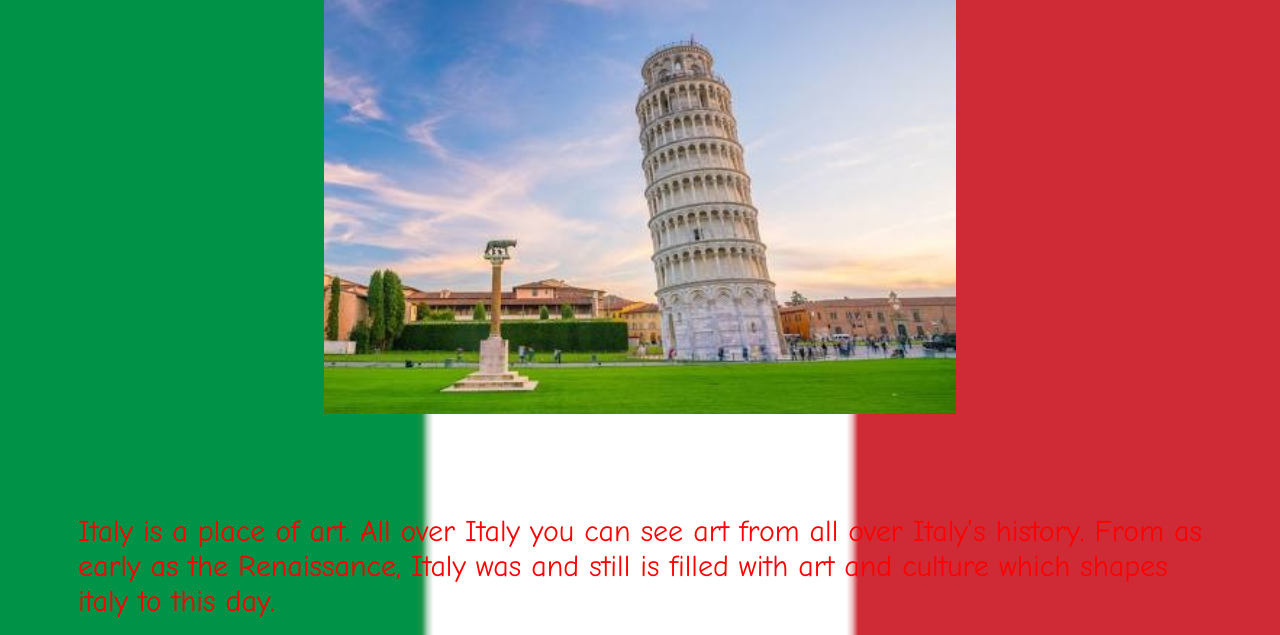
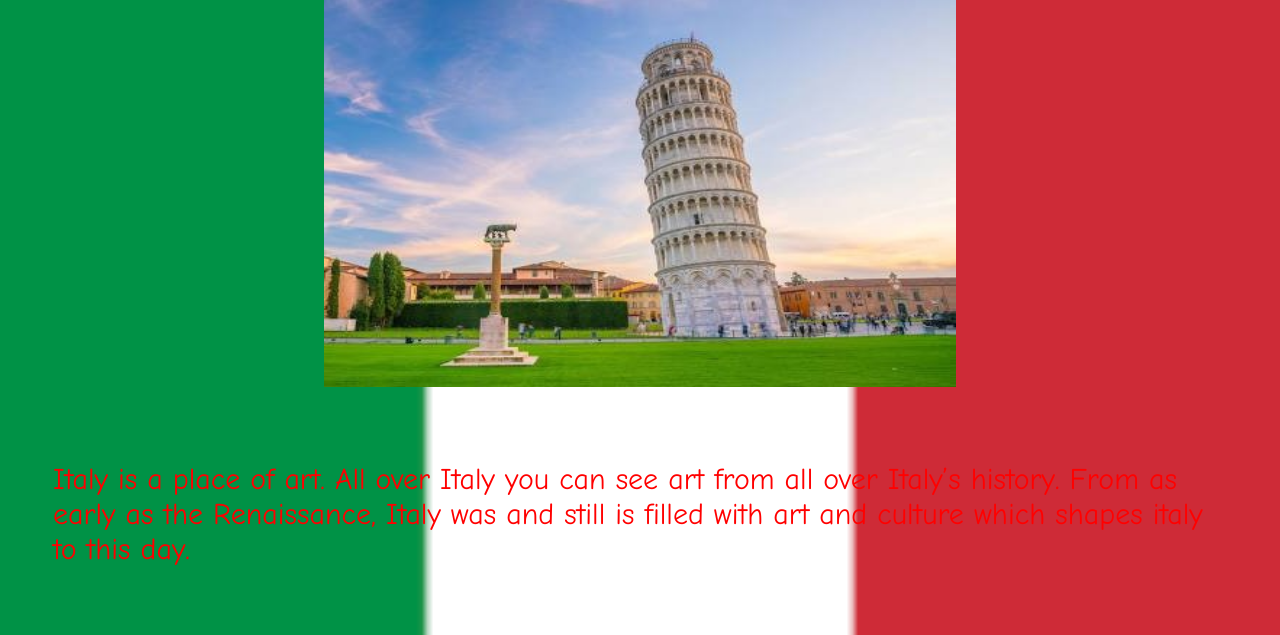
Before and after one commit to KDen124/Country-Project, a plain HTML site: page index.html in a window 1280 px wide. Shown: the part 317-952 px from the top of the page. Drawn offline with Linux system fonts and the light colour scheme.

Commit message:
Update style.css

```diff
--- a/style.css
+++ b/style.css
@@ -89,7 +89,7 @@ img:hover{
 }
 
 #body p{
-	padding:70px;
+	padding:45px;
 }
 #footer{
   background-color:gray;
```
